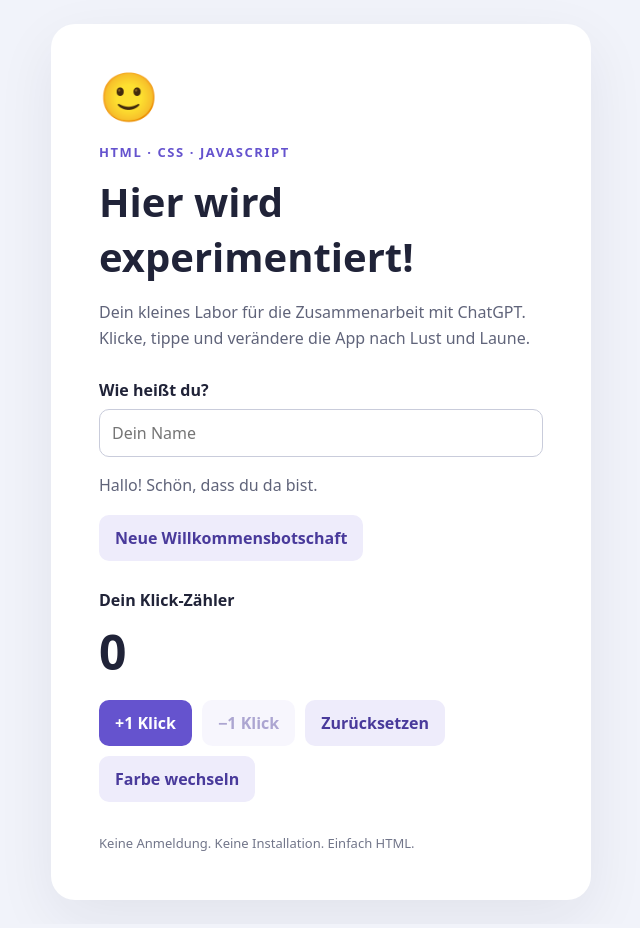
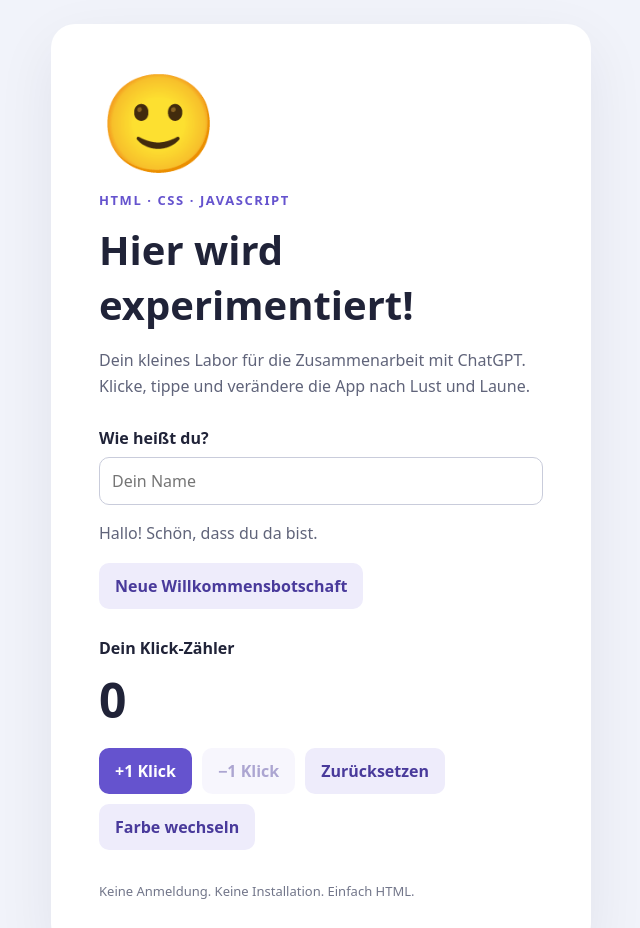
Before and after one commit to peevey/vibe_test, a website: page index.html in a window 1280 px wide. Shown: the top 928 px of the page, without its empty margins (319-959 px from the left). Drawn offline with Linux system fonts and the light colour scheme.

Commit message:
Double smiley font size to 96 pixels

```diff
--- a/index.html
+++ b/index.html
@@ -11,7 +11,7 @@
     main { width: min(100%, 540px); background: white; border-radius: 24px; padding: clamp(24px, 6vw, 48px); box-shadow: 0 20px 60px #20233812; }
     .label { color: #6553ce; font-size: 13px; font-weight: 700; letter-spacing: .12em; text-transform: uppercase; }
     h1 { font-size: clamp(28px, 6vw, 40px); margin: 12px 0; }
-    .smiley { display: block; width: fit-content; font-size: 48px; line-height: 1; margin-bottom: 20px; }
+    .smiley { display: block; width: fit-content; font-size: 96px; line-height: 1; margin-bottom: 20px; }
     p { color: #60647a; line-height: 1.6; }
     section { margin-top: 28px; }
     label { display: block; font-weight: 600; margin-bottom: 8px; }
```
Also changed, not shown: tests/app.spec.js (+1 -0 lines), README.md.
